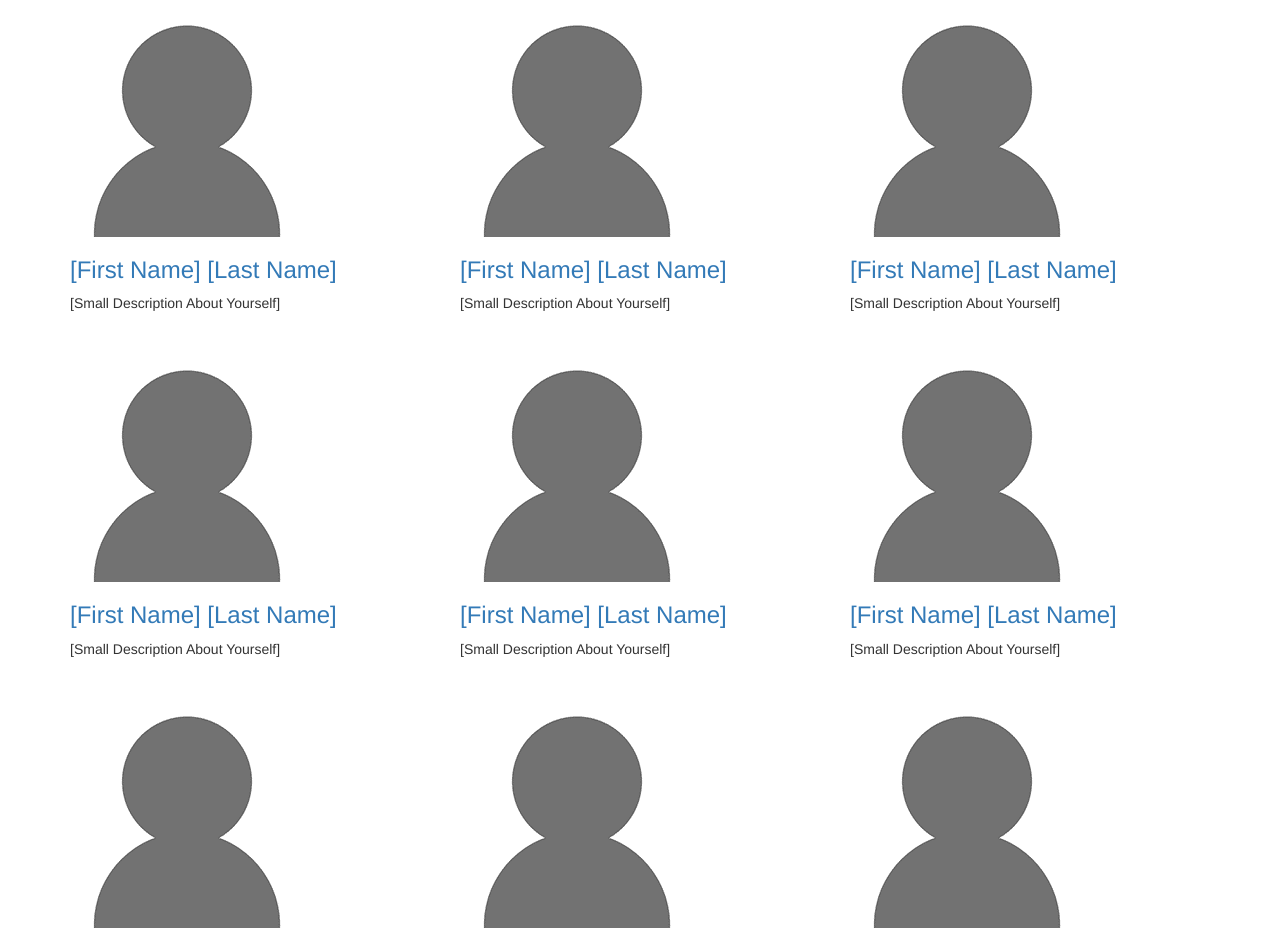
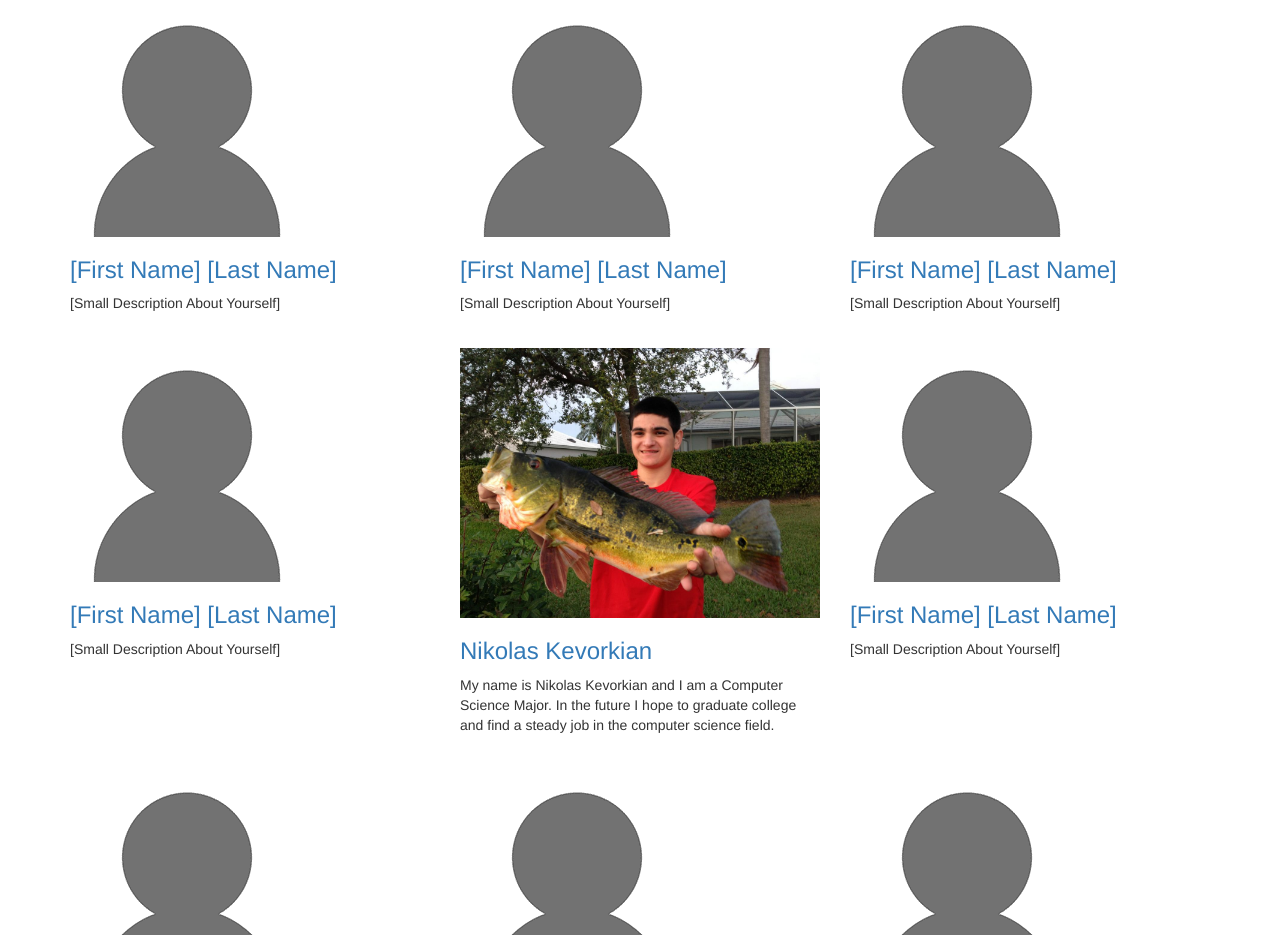
Before and after one commit to mitranos/git-demo-seng3750, a plain HTML site: page index.html in a window 1280 px wide. Shown: the part 522-1457 px from the top of the page. Drawn offline with Linux system fonts and the light colour scheme.

Commit message:
Added Nikolas Kevorkian Profile Picture and Disciption

```diff
--- a/index.html
+++ b/index.html
@@ -116,12 +116,12 @@
             </div>
             <div class="col-md-4 portfolio-item"  id="8">
                 <a href="#">
-                    <img class="img-responsive" src="images/unknown.png" alt="">
+                    <img class="img-responsive" src="images/703.jpg" alt="">
                 </a>
                 <h3>
-                    <a href="#">[First Name] [Last Name]</a>
+                    <a href="#">Nikolas Kevorkian</a>
                 </h3>
-                <p>[Small Description About Yourself]</p>
+                <p>My name is Nikolas Kevorkian and I am a Computer Science Major. In the future I hope to graduate college and find a steady job in the computer science field.</p>
             </div>
             <div class="col-md-4 portfolio-item"  id="9">
                 <a href="#">
```
Also changed, not shown: images/703.jpg (added).
